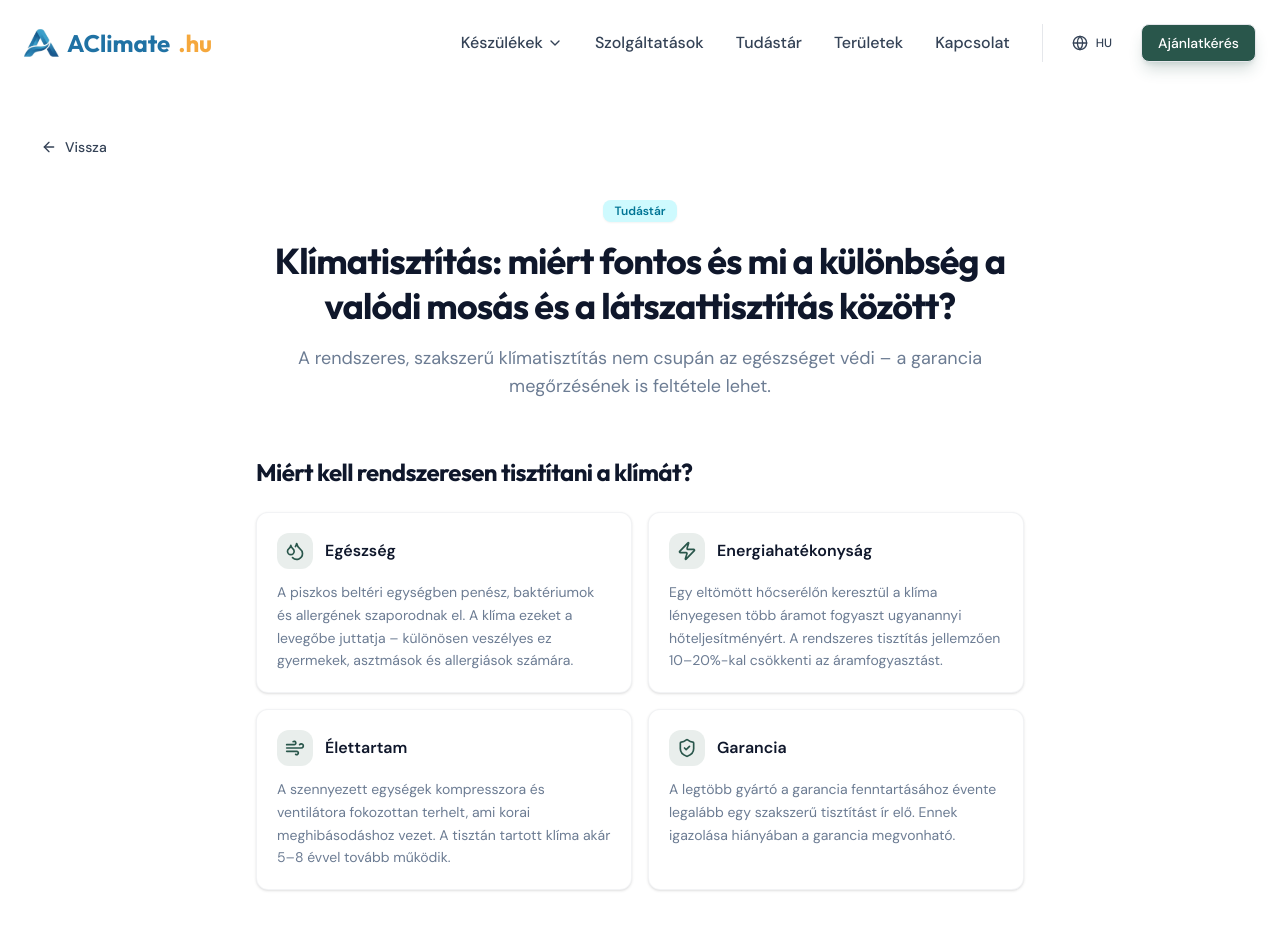
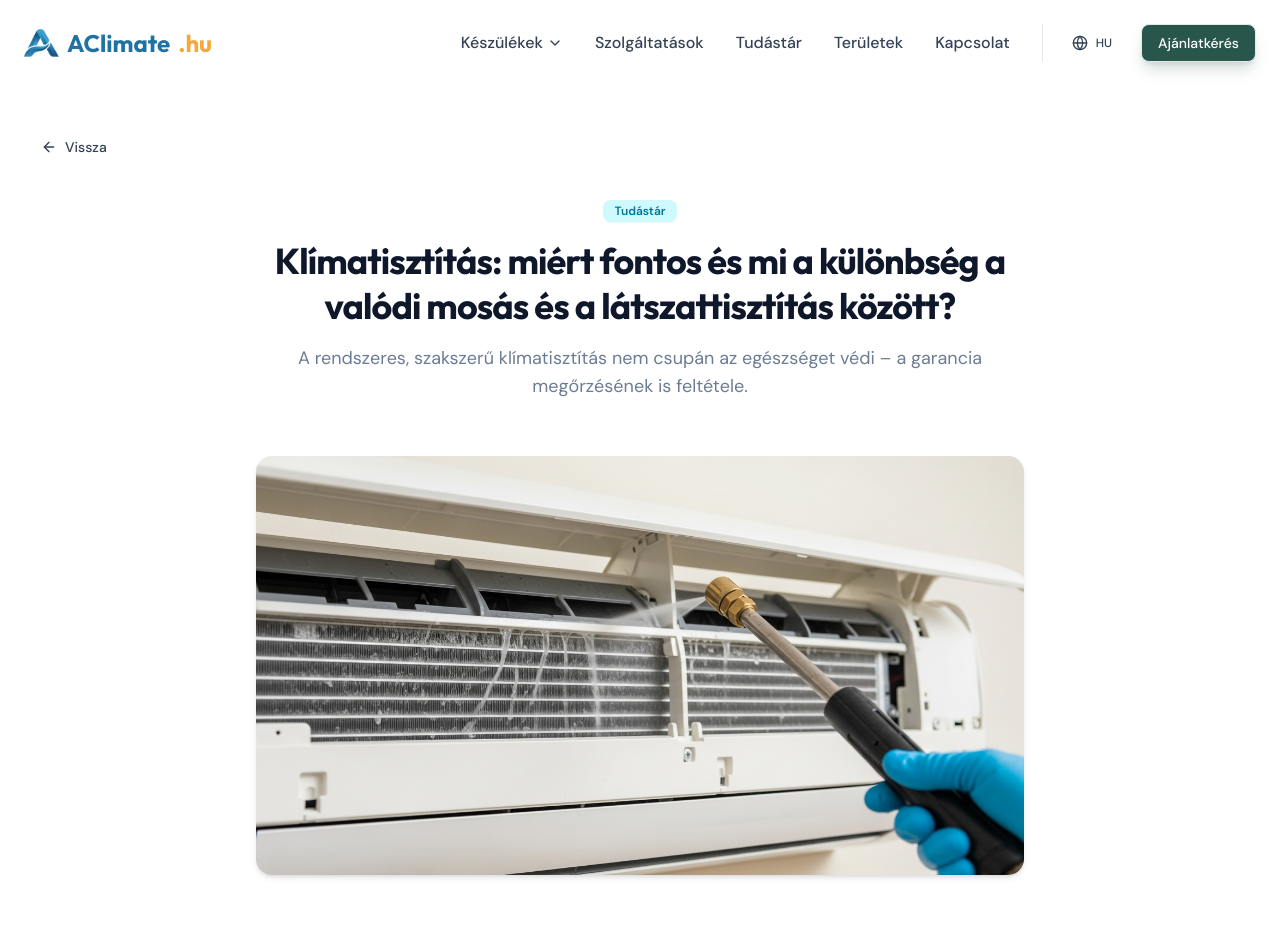
Before and after one commit to Kalamane264/klimasoldal, a Next.js app: page /tudastar/klimatisztitas in a window 1280 px wide. Shown: the top 935 px of the page. Built offline with nearby package versions, Linux system fonts and the light colour scheme.

Commit message:
tixtitas-kep

```diff
--- a/app/tudastar/klimatisztitas/KlimatisztitasClient.tsx
+++ b/app/tudastar/klimatisztitas/KlimatisztitasClient.tsx
@@ -4,6 +4,8 @@ import { useLanguage } from "@/app/lib/i18n";
 import { useGoBack } from "@/app/lib/useGoBack";
 import { Card } from "@/app/ui/card";
 import { Badge } from "@/app/ui/badge";
+import Image from "next/image";
+import klimatisztitasKep from "@/public/klimatisztitas.png";
 import Link from "next/link";
 import { Button } from "@/app/ui/button";
 import {
@@ -119,9 +121,19 @@ export default function KlimatisztitasClient() {
               </h1>
               <p className="text-lg text-muted-foreground">
                 {hu
-                  ? "A rendszeres, szakszerű klímatisztítás nem csupán az egészséget védi – a garancia megőrzésének is feltétele lehet."
-                  : "Regular professional AC cleaning not only protects your health – it can also be a condition for maintaining your warranty."}
+                  ? "A rendszeres, szakszerű klímatisztítás nem csupán az egészséget védi – a garancia megőrzésének is feltétele."
+                  : "Regular professional AC cleaning not only protects your health – it is also a condition for maintaining your warranty."}
               </p>
+            </div>
+
+             {/* Hero image */}
+            <div className="mb-14 rounded-2xl overflow-hidden shadow-md">
+              <Image
+                src={klimatisztitasKep}
+                alt={hu ? "Szakszerű klímatisztítás mosózsákos eljárással" : "Professional AC cleaning with washing bag method"}
+                className="w-full object-cover"
+                priority
+              />
             </div>
 
             {/* Why clean */}
--- a/app/tudastar/klimatisztitas/page.tsx
+++ b/app/tudastar/klimatisztitas/page.tsx
@@ -16,6 +16,7 @@ export const metadata: Metadata = {
     card: "summary_large_image",
     title: "Klímatisztítás: Garancia és Egészség | AClimate",
     description: "Rendszeres vegyszeres klímatisztítás Pécs és 30 km-es körzetében, 29 000 Ft-tól, kiszállási díj nélkül.",
+    images: ['https://aclimate.hu/klimatisztitas.png'],
   },
 };
 
```
Also changed, not shown: public/klimatisztitas.png (added).
